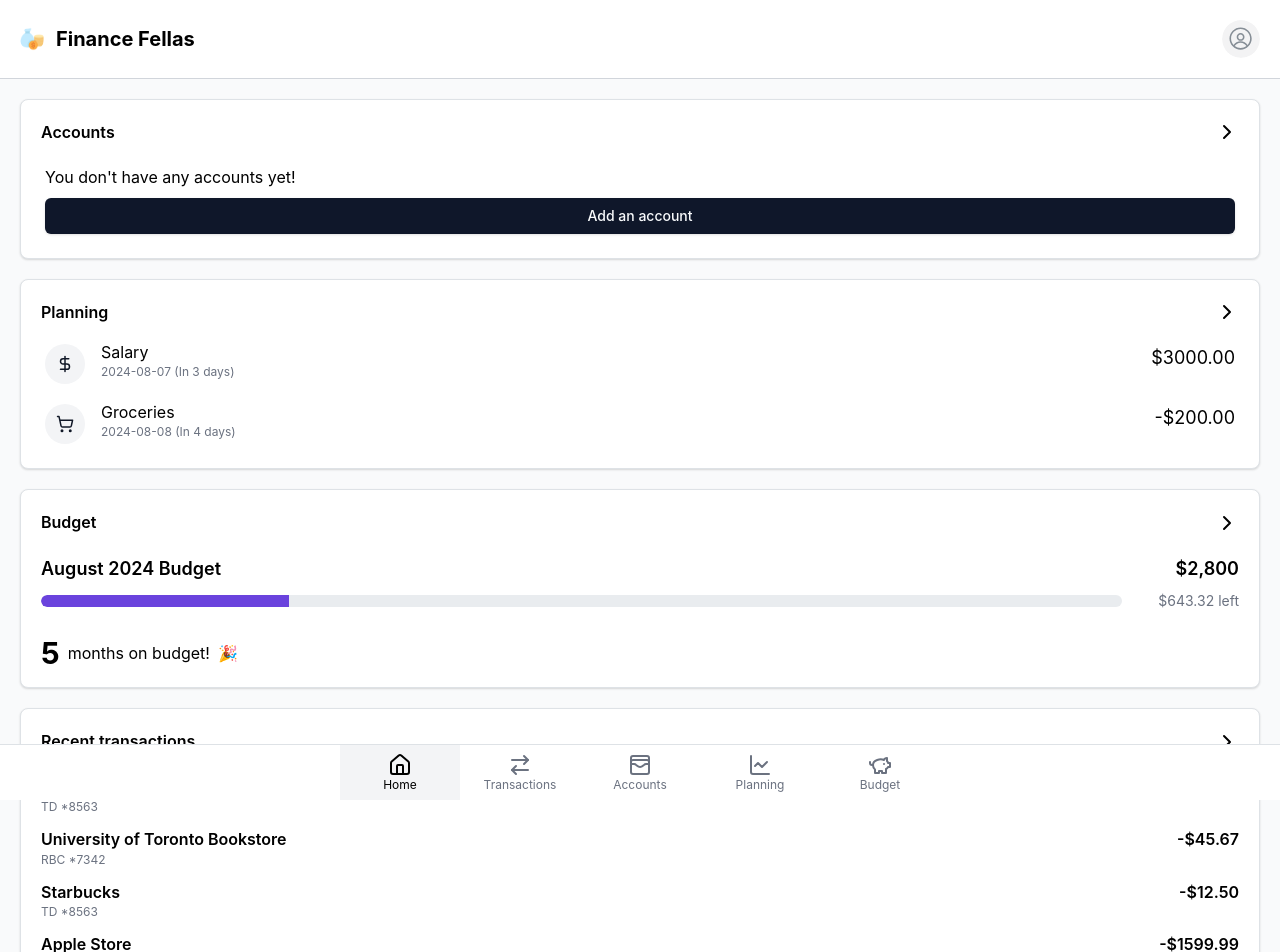
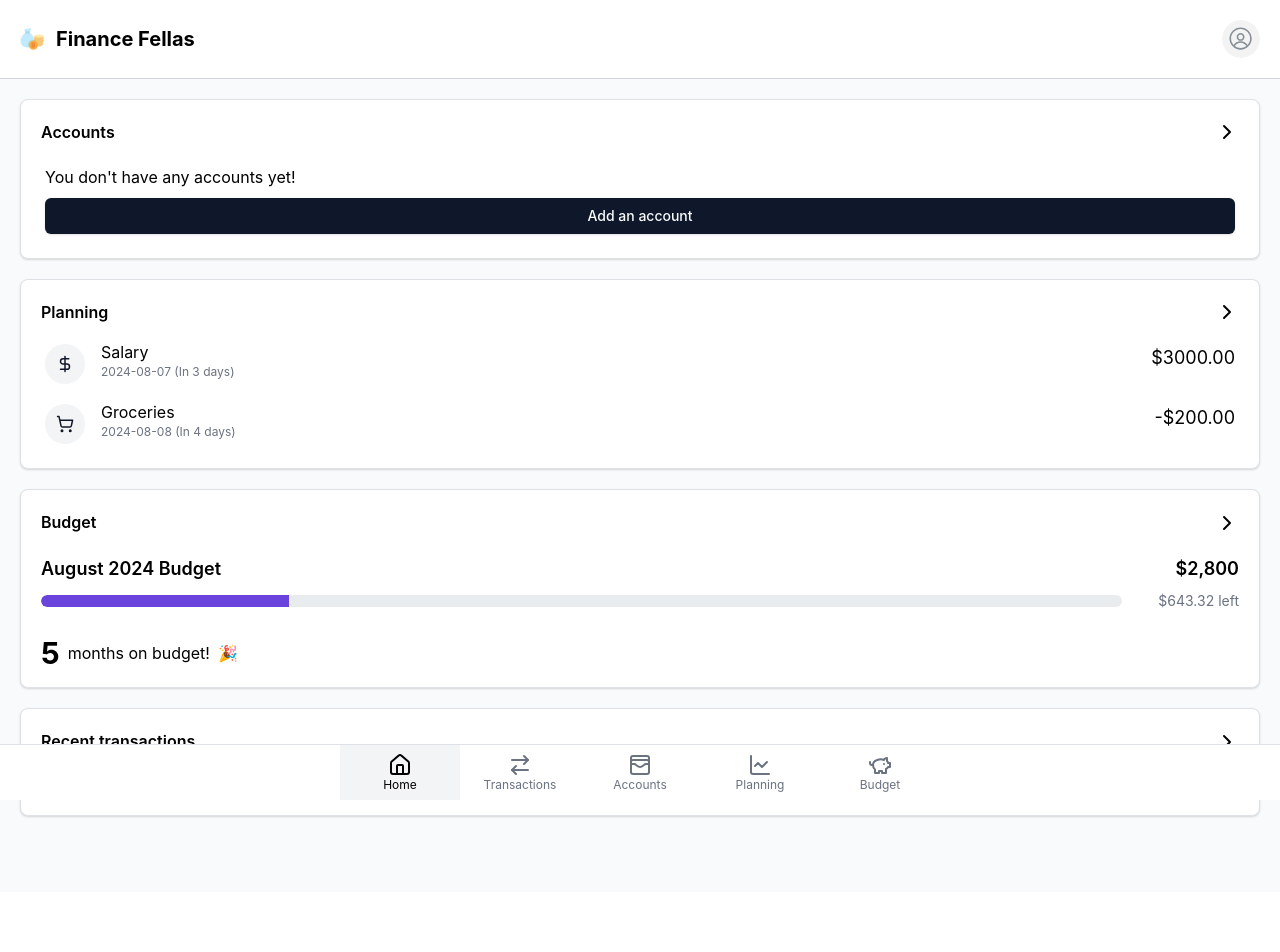
Before and after one commit to Prushka/finance-new, a React (Vite) app: page /#/ in a window 1280 px wide. Shown: the top 952 px of the page. After the commit the page ends 892 px from the top, so only its background shows below. Built offline with nearby package versions, Linux system fonts and the light colour scheme.

Commit message:
hack transactions

```diff
--- /dev/null
+++ b/src/lib/useTransactions.tsx
@@ -0,0 +1,100 @@
+import { CarIcon, ShoppingBag, Utensils } from "lucide-react";
+
+export const RECENT_TRANSACTIONS = [
+  {
+    name: "Sushi",
+    account: "TD *8563",
+    amount: 321.12,
+  },
+  {
+    name: "University of Toronto Bookstore",
+    account: "RBC *7342",
+    amount: 45.67,
+  },
+  {
+    name: "Starbucks",
+    account: "TD *8563",
+    amount: 12.5,
+  },
+  {
+    name: "Apple Store",
+    account: "RBC *7342",
+    amount: 1599.99,
+  },
+];
+
+const size = 18;
+
+export const TRANSACTIONS_BY_DATE = [
+  {
+    when: "Yesterday",
+    transactions: [
+      {
+        name: "Sushi",
+        category: "Restaurant",
+        icon: <Utensils size={size} />,
+        account: "TD *8563",
+        amount: 321.12,
+        pending: true,
+        date: "August 4, 2024 at 6:54pm",
+      },
+      {
+        name: "University of Toronto Bookstore",
+        category: "Retail",
+        icon: <ShoppingBag size={size} />,
+        account: "RBC *7342",
+        amount: 45.67,
+        pending: true,
+        date: "August 4, 2024 at 3:12pm",
+      },
+    ],
+  },
+  {
+    when: "August 1, 2024",
+    transactions: [
+      {
+        name: "Starbucks",
+        category: "Restaurant",
+        icon: <Utensils size={size} />,
+        account: "TD *8563",
+        amount: 12.5,
+        pending: false,
+        date: "August 1, 2024 at 2:32pm",
+      },
+      {
+        name: "Apple Store",
+        category: "Retail",
+        icon: <ShoppingBag size={size} />,
+        account: "RBC *7342",
+        amount: 1599.99,
+        pending: false,
+        date: "August 1, 2024 at 10:16am",
+      },
+    ],
+  },
+  {
+    when: "July 31, 2024",
+    transactions: [
+      {
+        name: "Amazon",
+        category: "Retail",
+        icon: <ShoppingBag size={size} />,
+        account: "TD *8563",
+        amount: 89.99,
+        pending: false,
+        date: "July 31, 2024 at 8:55pm",
+      },
+      {
+        name: "Gas Station",
+        category: "Transportation",
+        icon: <CarIcon size={size} />,
+        account: "RBC *7342",
+        amount: 50.0,
+        pending: false,
+        date: "July 31, 2024 at 9:23am",
+      },
+    ],
+  },
+];
+
+export function useTransactions() {}
--- a/src/pages/Accounts.tsx
+++ b/src/pages/Accounts.tsx
@@ -37,7 +37,7 @@ import {
   DialogTrigger,
 } from "@/components/ui/dialog";
 import { toast } from "sonner";
-import { TRANSACTIONS_BY_DATE } from "@/pages/Transactions.tsx";
+import { TRANSACTIONS_BY_DATE } from "@/lib/useTransactions.tsx";
 
 export function TD() {
   return (
@@ -117,6 +117,12 @@ export function AccountDetails({ bank }: { bank: Bank }) {
   const [open, setOpen] = useState(false);
   const [, setAcc] = useRecoilState(accountsState);
   const navigate = useNavigate();
+
+  console.log(bank);
+  const recentTransactions = TRANSACTIONS_BY_DATE[0].transactions.filter(
+    ({ account }) => account.includes(bank.name)
+  );
+
   return (
     <>
       <div className="z-50 sticky top-0 bg-white p-5 border-b-[1px] border-b-gray-300 flex flex-col gap-6">
@@ -125,7 +131,7 @@ export function AccountDetails({ bank }: { bank: Bank }) {
             <ArrowLeftIcon />
           </Link>
           <h1 className="text-xl font-bold self-center">{bank.name}</h1>
-            <img src={"./" + bank.img} className={"w-8 h-8 rounded-full"} />
+          <img src={"./" + bank.img} className={"w-8 h-8 rounded-full"} />
         </div>
       </div>
 
@@ -136,7 +142,8 @@ export function AccountDetails({ bank }: { bank: Bank }) {
               <CardTitle>Net Worth</CardTitle>
 
               <CardTitle>
-                ${Object.values(bank.accounts)
+                $
+                {Object.values(bank.accounts)
                   .reduce((acc, { balance }) => acc + balance, 0)
                   .toFixed(2)}
               </CardTitle>
@@ -163,7 +170,8 @@ export function AccountDetails({ bank }: { bank: Bank }) {
           </CardHeader>
 
           <CardContent className={"gap-4 flex flex-col"}>
-            {TRANSACTIONS_BY_DATE[0].transactions.map(
+            {recentTransactions.length === 0 && <p>No recent transactions.</p>}
+            {recentTransactions.map(
               ({ name, account, category, icon, amount, pending }) => (
                 <button
                   key={name}
@@ -302,13 +310,17 @@ export function AddAccount() {
           className={"col-span-2"}
         ></TextInput>
         <Card
-          className={"aspect-square flex justify-center items-center m-2 hoverable-card"}
+          className={
+            "aspect-square flex justify-center items-center m-2 hoverable-card"
+          }
           onClick={tOpen}
         >
           <img src={"td.png"} className={"object-cover "} />
         </Card>
         <Card
-          className={"aspect-square flex justify-center items-center m-2 hoverable-card"}
+          className={
+            "aspect-square flex justify-center items-center m-2 hoverable-card"
+          }
           onClick={cOpen}
         >
           <img src={"co.webp"} className={"object-cover "} />
@@ -365,7 +377,11 @@ export function AddAccount() {
             className={"flex gap-3 items-center mt-auto text-gray-500 text-sm"}
           >
             <p>
-              Read our <span className={"underline cursor-pointer"}>terms of services</span>!
+              Read our{" "}
+              <span className={"underline cursor-pointer"}>
+                terms of services
+              </span>
+              !
             </p>
           </div>
           <Button
@@ -404,7 +420,9 @@ export function AddAccount() {
             src={"co.webp"}
             className={"object-cover w-24 h-24 rounded-full"}
           />
-          <p className={"text-md font-medium"}>We will redirect you to Capital One</p>
+          <p className={"text-md font-medium"}>
+            We will redirect you to Capital One
+          </p>
           <Card className={"w-full flex flex-col p-4 gap-4"}>
             <div className={"flex gap-3 items-center"}>
               <div
@@ -442,7 +460,11 @@ export function AddAccount() {
             className={"flex gap-3 items-center mt-auto text-gray-500 text-sm"}
           >
             <p>
-              Read our <span className={"underline cursor-pointer"}>terms of services</span>!
+              Read our{" "}
+              <span className={"underline cursor-pointer"}>
+                terms of services
+              </span>
+              !
             </p>
           </div>
           <Button
@@ -492,7 +514,7 @@ export default function Accounts() {
       <div className={"flex flex-col gap-5 p-5"}>
         {Object.values(acc).length === 0 ? (
           <Card
-              className={"hoverable-card"}
+            className={"hoverable-card"}
             onClick={() => {
               navigate("/accounts-add");
             }}
@@ -615,7 +637,7 @@ function BankCard({ bank }: { bank: Bank }) {
       <CardHeader>
         <div className={"flex justify-between items-center"}>
           <div className={"flex gap-4 items-center"}>
-            <img src={bank.img} className={'w-12 h-12 rounded-full'}/>
+            <img src={bank.img} className={"w-12 h-12 rounded-full"} />
             <div className={"flex flex-col h-full justify-center gap-1"}>
               <CardTitle>{bank.name}</CardTitle>
               <CardDescription>
@@ -653,17 +675,21 @@ export function Row2({
   name,
   description,
   value,
-  onClick, className
+  onClick,
+  className,
 }: {
   icon: any;
   name: string;
   description: string;
   onClick?: any;
   value: string;
-    className?: string;
+  className?: string;
 }) {
   return (
-    <div className={`flex justify-between items-center ${className}`} onClick={onClick}>
+    <div
+      className={`flex justify-between items-center ${className}`}
+      onClick={onClick}
+    >
       <div className={"flex gap-4"}>
         <div
           className={
--- a/src/pages/Home.tsx
+++ b/src/pages/Home.tsx
@@ -2,38 +2,21 @@ import { Avatar, Card, NumberFormatter, Progress } from "@mantine/core";
 import { ChevronRight } from "lucide-react";
 import { useNavigate } from "react-router-dom";
 import { useRecoilState } from "recoil";
-import {accountsState, scheduleState} from "@/states.ts";
+import { accountsState, scheduleState } from "@/states.ts";
 import { Row2 } from "@/pages/Accounts.tsx";
 import { Button } from "@/components/ui/button.tsx";
 import React from "react";
-import {Schedule, ScheduleRow} from "@/pages/Planning.tsx";
+import { Schedule, ScheduleRow } from "@/pages/Planning.tsx";
+import { RECENT_TRANSACTIONS } from "@/lib/useTransactions";
 
-const RECENT_TRANSACTIONS = [
-  {
-    name: "Sushi",
-    account: "TD *8563",
-    amount: 321.12,
-  },
-  {
-    name: "University of Toronto Bookstore",
-    account: "RBC *7342",
-    amount: 45.67,
-  },
-  {
-    name: "Starbucks",
-    account: "TD *8563",
-    amount: 12.5,
-  },
-  {
-    name: "Apple Store",
-    account: "RBC *7342",
-    amount: 1599.99,
-  },
-];
 export default function Home() {
   const [acc] = useRecoilState(accountsState);
   const navigate = useNavigate();
   const [schedules] = useRecoilState(scheduleState);
+
+  const recentTransactions = RECENT_TRANSACTIONS.filter(({ account }) => {
+    return Object.keys(acc).some((acc) => account.includes(acc));
+  });
 
   return (
     <div>
@@ -43,7 +26,7 @@ export default function Home() {
             <img src={"/finance.png"} className={"w-6 h-6 rounded-full"} />
             <h1 className="text-xl font-bold">Finance Fellas</h1>
           </div>
-          <Avatar radius="xl"/>
+          <Avatar radius="xl" />
         </div>
       </div>
 
@@ -64,7 +47,8 @@ export default function Home() {
               </div>
             ) : (
               Object.values(acc).map(({ name, img, accounts }) => (
-                <Row2 key={`${name}${img}`}
+                <Row2
+                  key={`${name}${img}`}
                   icon={<img src={img} className={"w-10 h-10 rounded-full"} />}
                   name={name}
                   description={`${Object.values(accounts).length} accounts`}
@@ -84,7 +68,8 @@ export default function Home() {
               .sort(
                 (a: Schedule, b: Schedule) =>
                   new Date(a.date).getTime() - new Date(b.date).getTime()
-                ).slice(0, 2)
+              )
+              .slice(0, 2)
               .map((a, index) => (
                 <ScheduleRow
                   key={index}
@@ -143,7 +128,8 @@ export default function Home() {
             pb="sm"
             className="flex flex-col gap-3"
           >
-            {RECENT_TRANSACTIONS.map(({ name, account, amount }) => (
+            {recentTransactions.length === 0 && <p>No recent transactions.</p>}
+            {recentTransactions.map(({ name, account, amount }) => (
               <div key={name}>
                 <div className="flex justify-between items-center gap-2">
                   <p className="font-semibold">{name}</p>
--- a/src/pages/Transactions.tsx
+++ b/src/pages/Transactions.tsx
@@ -1,3 +1,5 @@
+import { TRANSACTIONS_BY_DATE } from "@/lib/useTransactions";
+import { accountsState } from "@/states";
 import {
   ActionIcon,
   Chip,
@@ -6,91 +8,13 @@ import {
   ScrollAreaAutosize,
   TextInput,
 } from "@mantine/core";
-import {
-  CarIcon,
-  FilterIcon,
-  Search,
-  ShoppingBag,
-  Utensils,
-} from "lucide-react";
+import { FilterIcon, Search } from "lucide-react";
 import { useState } from "react";
 import { Link } from "react-router-dom";
-
-const size = 18;
-
-export const TRANSACTIONS_BY_DATE = [
-  {
-    when: "Yesterday",
-    transactions: [
-      {
-        name: "Sushi",
-        category: "Restaurant",
-        icon: <Utensils size={size} />,
-        account: "TD *8563",
-        amount: 321.12,
-        pending: true,
-        date: "August 4, 2024 at 6:54pm",
-      },
-      {
-        name: "University of Toronto Bookstore",
-        category: "Retail",
-        icon: <ShoppingBag size={size} />,
-        account: "RBC *7342",
-        amount: 45.67,
-        pending: true,
-        date: "August 4, 2024 at 3:12pm",
-      },
-    ],
-  },
-  {
-    when: "August 1, 2024",
-    transactions: [
-      {
-        name: "Starbucks",
-        category: "Restaurant",
-        icon: <Utensils size={size} />,
-        account: "TD *8563",
-        amount: 12.5,
-        pending: false,
-        date: "August 1, 2024 at 2:32pm",
-      },
-      {
-        name: "Apple Store",
-        category: "Retail",
-        icon: <ShoppingBag size={size} />,
-        account: "RBC *7342",
-        amount: 1599.99,
-        pending: false,
-        date: "August 1, 2024 at 10:16am",
-      },
-    ],
-  },
-  {
-    when: "July 31, 2024",
-    transactions: [
-      {
-        name: "Amazon",
-        category: "Retail",
-        icon: <ShoppingBag size={size} />,
-        account: "TD *8563",
-        amount: 89.99,
-        pending: false,
-        date: "July 31, 2024 at 8:55pm",
-      },
-      {
-        name: "Gas Station",
-        category: "Transportation",
-        icon: <CarIcon size={size} />,
-        account: "RBC *7342",
-        amount: 50.0,
-        pending: false,
-        date: "July 31, 2024 at 9:23am",
-      },
-    ],
-  },
-];
+import { useRecoilState } from "recoil";
 
 export default function Transactions() {
+  const [acc] = useRecoilState(accountsState);
   const [modalOpen, setModalOpen] = useState(false);
   const [selectedTransactionIdx, setSelectedTransactionIdx] = useState<
     [number, number]
@@ -144,7 +68,11 @@ export default function Transactions() {
         {TRANSACTIONS_BY_DATE.map(({ when, transactions }, dateIdx) => (
           <div key={when} className="flex flex-col mt-4">
             <h2 className="text-sm text-gray-500 px-4 mb-4">{when}</h2>
-            {transactions.map(
+            {transactions
+              .filter(({ account }) =>
+                Object.keys(acc).some((key) => account.includes(key))
+              )
+              .map(
                 (
                   { name, account, category, icon, amount, pending },
                   transactionIdx
```
Lines whose indentation alone changed are shown as unchanged.
